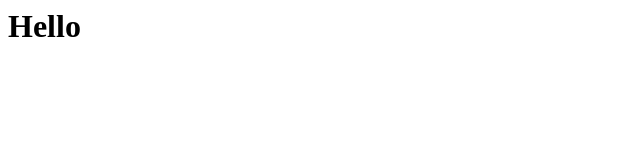
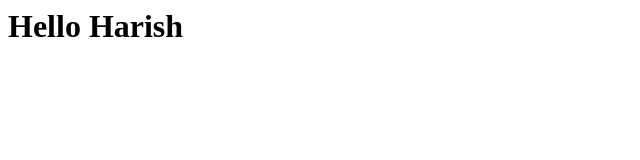
Before and after one commit to maheshangalakurthy/HelloMahesh, a plain HTML site: page index.html in a window 1280 px wide. Shown: the whole page, without its empty margins (0-640 px from the left). Drawn offline with Linux system fonts and the light colour scheme.

```diff
--- a/index.html
+++ b/index.html
@@ -1 +1 @@
-<h1>Hello</h1>
+<h1>Hello Harish</h1>
```
